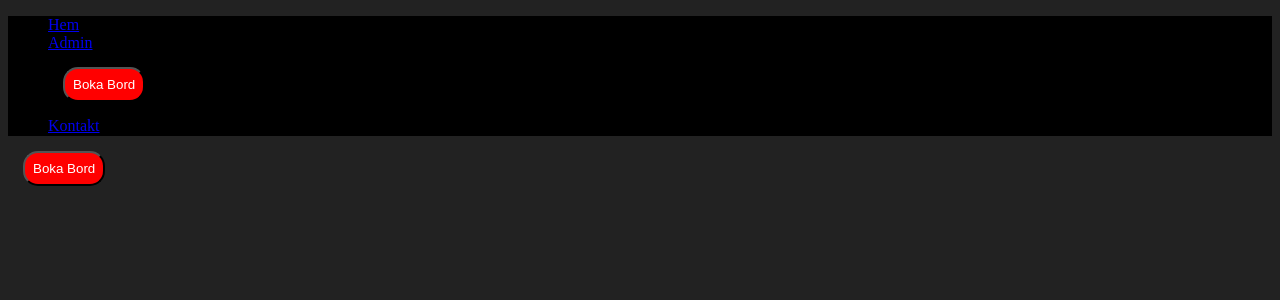
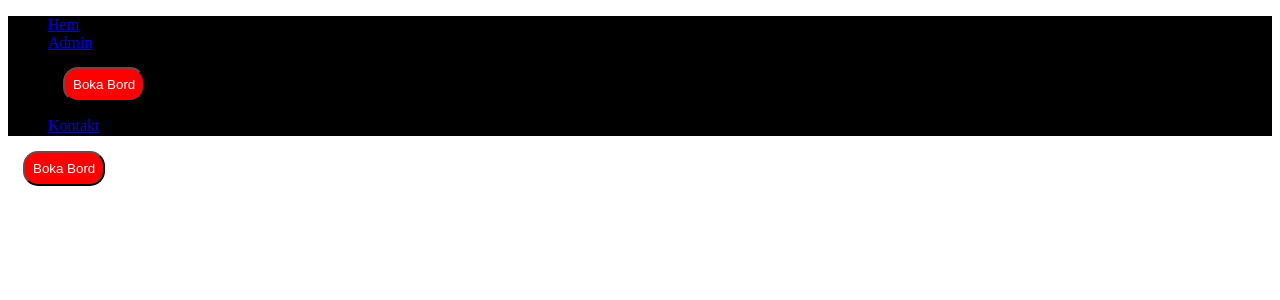
Before and after one commit to wilmawiker/therestaurant-assignment, a React (Vite) app in the folder fed22s-therestaurant/: page / in a window 1280 px wide. Shown: the top 300 px of the page. Built offline with nearby package versions, Linux system fonts and the light colour scheme; no server answers.

Commit message:
(fix): remove scss

```diff
--- a/fed22s-therestaurant/src/main.tsx
+++ b/fed22s-therestaurant/src/main.tsx
@@ -1,7 +1,6 @@
 import React from "react";
 import ReactDOM from "react-dom/client";
 import { RouterProvider, createBrowserRouter } from "react-router-dom";
-import "./scss/main.scss";
 import LandingPage from "./views/LandingPage";
 import BookingPage from "./views/BookingPage";
 import ContactPage from "./views/ContactPage";
--- a/fed22s-therestaurant/src/scss/_home.scss
+++ /dev/null
@@ -1,6 +0,0 @@
-@use "variables" as var;
-
-html,
-body {
-  background-color: var.$bg;
-}
--- a/fed22s-therestaurant/src/scss/_variables.scss
+++ /dev/null
@@ -1 +0,0 @@
-$bg: #222222;
--- a/fed22s-therestaurant/src/scss/main.scss
+++ /dev/null
@@ -1 +0,0 @@
-@use "home";
```
